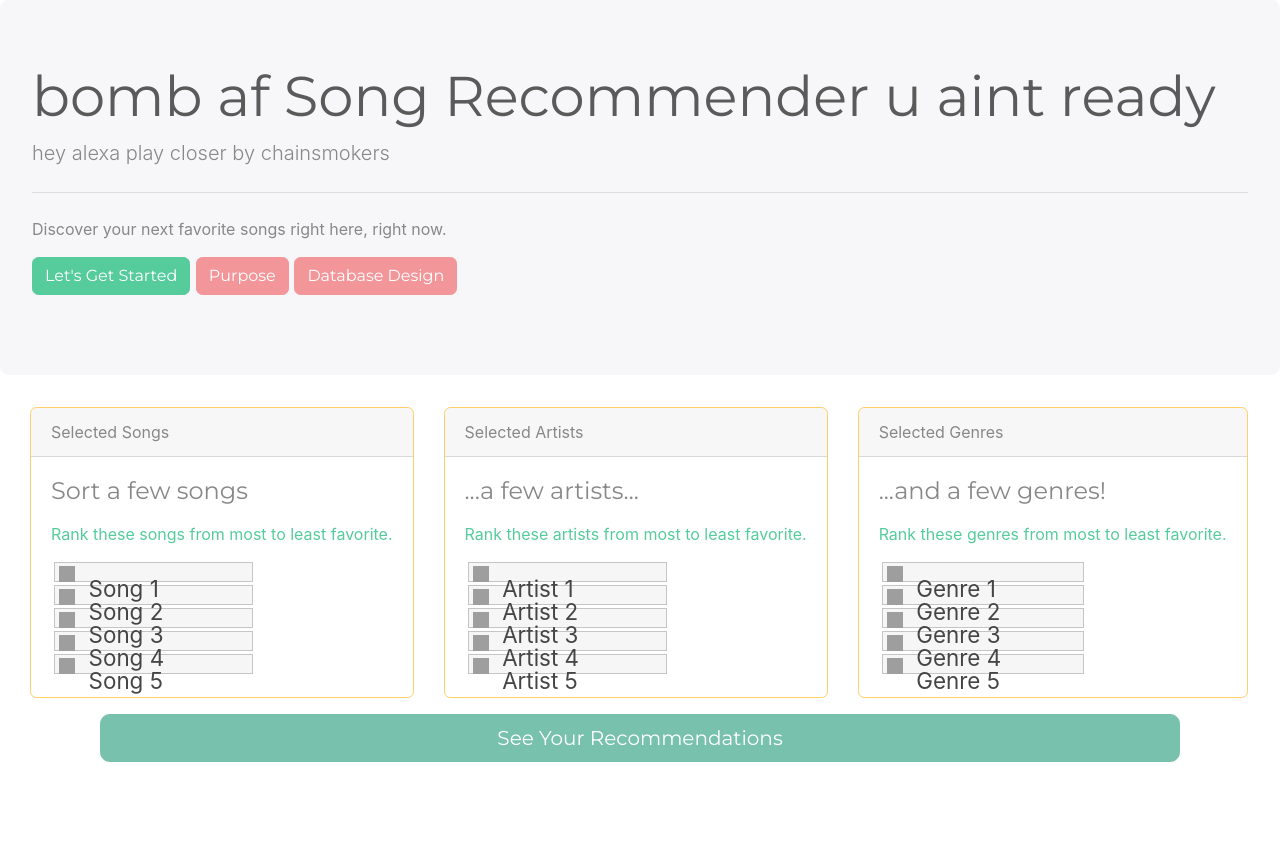
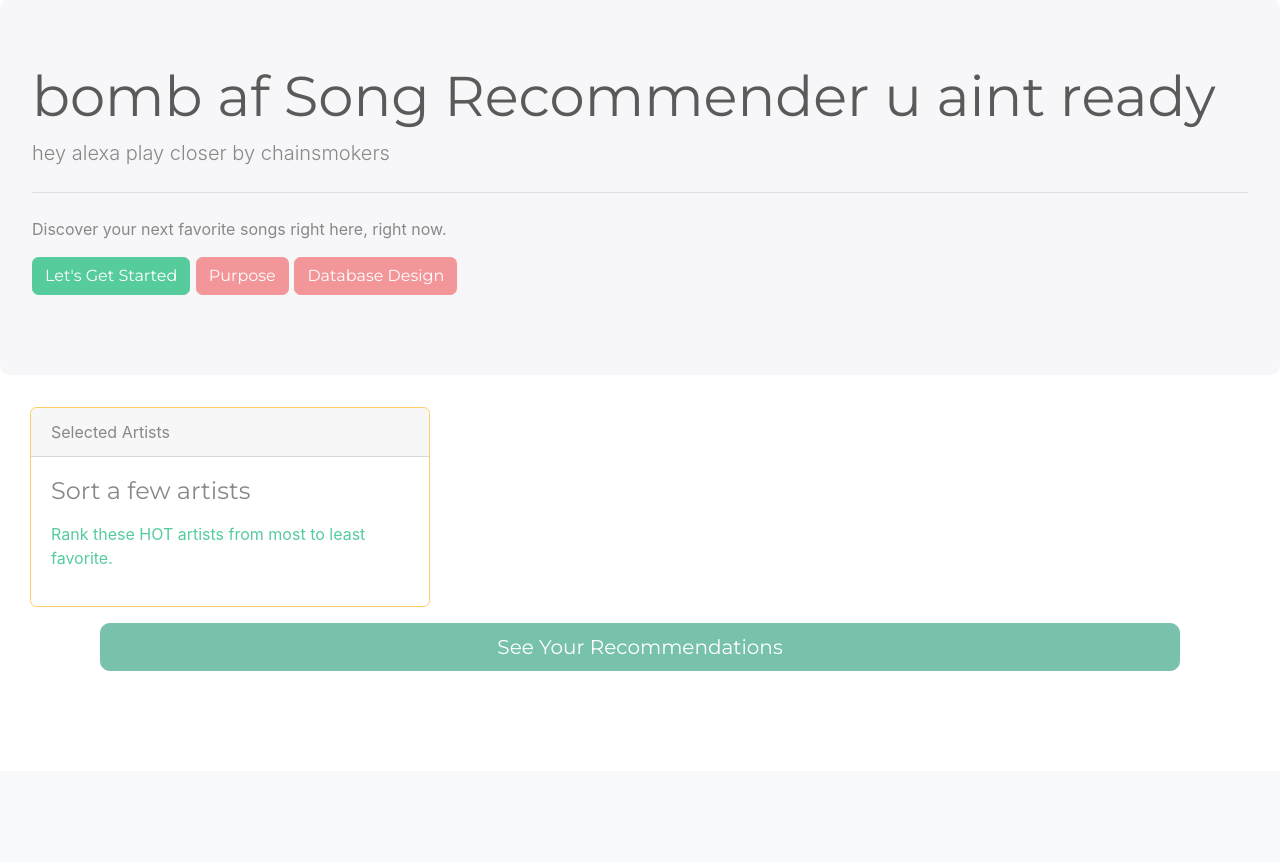
Before and after one commit to isabella-teng/CS437FinalProject, a Flask app: page / in a window 1280 px wide. Shown: the part 57-919 px from the top of the page. After the commit the page ends 728 px from the top, so only its background shows below. Run offline with Flask 2, Linux system fonts and the light colour scheme; data comes from the database, SQL or seed files in the repository; some libraries are stand-ins or nearby versions; grey boxes are pictures that could not be loaded.

Commit message:
get random artists, keep the rankings

```diff
--- a/app.py
+++ b/app.py
@@ -23,10 +23,10 @@
 @app.route('/')
 def index():
 	# Example of how to query in the database, delete later
-	# for artist in query_db('SELECT * from artist'):
+	# for artist in query_db('SELECT * from artist') :
 		# print("the artists are:", artist[1])
-	return render_template('index.html')
-
+        table_data = query_db('SELECT * from artist')
+        return render_template('index.html', data=table_data) #TODO: we only want hottest 100
 
 @app.route('/hello')
 def hello():
--- a/templates/index.html
+++ b/templates/index.html
@@ -84,24 +84,19 @@
     <a id="sortings">
       <div style="padding-left: 30px; float:left;">
         <div class="card border-warning mb-3" style="max-width: 25rem;">
-          <div class="card-header">Selected Songs</div>
+          <div class="card-header">Selected Artists</div>
           <div class="card-body">
-            <h4 class="card-title">Sort a few songs</h4>
+            <h4 class="card-title">Sort a few artists</h4>
             <p class="card-text">
-              <p class="text-success"> Rank these songs from most to least favorite.</p>
+              <p class="text-success"> Rank these HOT artists from most to least favorite.</p>
             </p>
-            <ul id="sortable">
-              <li id="artist1" class="ui-state-default"><span class="ui-icon ui-icon-arrowthick-2-n-s"></span>Song 1</li>
-              <li id="artist2" class="ui-state-default"><span class="ui-icon ui-icon-arrowthick-2-n-s"></span>Song 2</li>
-              <li id="artist3" class="ui-state-default"><span class="ui-icon ui-icon-arrowthick-2-n-s"></span>Song 3</li>
-              <li id="artist4" class="ui-state-default"><span class="ui-icon ui-icon-arrowthick-2-n-s"></span>Song 4</li>
-              <li id="artist5" class="ui-state-default"><span class="ui-icon ui-icon-arrowthick-2-n-s"></span>Song 5</li>
+            <ul id="sortable" class="artistsList">
             </ul>
           </div>
         </div>
        </div>
       </div>
-      <div style="padding-left: 30px; float:left;">
+      <!-- <div style="padding-left: 30px; float:left;">
         <div class="card border-warning mb-3" style="max-width: 25rem;">
           <div class="card-header">Selected Artists</div>
           <div class="card-body">
@@ -118,9 +113,9 @@
             </ul>
           </div>
         </div>
-       </div>
+       </div> -->
       </div>
-      <div style="padding-left: 30px; float:left;">
+      <!-- <div style="padding-left: 30px; float:left;">
         <div class="card border-warning mb-3" style="max-width: 25rem;">
           <div class="card-header">Selected Genres</div>
           <div class="card-body">
@@ -137,7 +132,7 @@
             </ul>
           </div>
         </div>
-       </div>
+       </div> -->
       </div>
       <div>
     <div style="align-items: center; padding: 100px;">
@@ -146,6 +141,21 @@
   </a>
   <!-- scripts -->
   <script>
+
+    $(document).ready(function(){
+      var fiveArtists = getRandomArtists();
+      for (var i = 0; i < 5; i++) {
+        $(".artistsList").append('<li id=' + fiveArtists[i] + ' class="ui-state-default"><span class="ui-icon ui-icon-arrowthick-2-n-s"></span>' + fiveArtists[i] + '</li>');
+      }
+    });
+
+    function getRandomNumber() {
+      var minNumber = 0; // The minimum number you want
+      var maxNumber = 100; // The maximum number you want
+      var randomNumber = Math.floor(Math.random() * (maxNumber + 1) + minNumber); // Generates random number
+      return randomNumber;
+    }
+
     function getRankings() {
       var sortedIDs = $( "#sortable" ).sortable( "toArray" );
       for (var i = 1; i <= sortedIDs.length; i++) { //TODO: send data to backend, fetch the recommended songs
@@ -155,6 +165,15 @@
     function addfunc(){
       document.getElementById("submitButton").onclick = getRankings;
     }
+
+    function getRandomArtists() {
+      var artists = {{ data | tojson }};
+      var fiveRandom = [];
+      for (var i = 0; i < 5; i++) {
+        fiveRandom.push(artists[getRandomNumber()][1]);
+      }
+      return fiveRandom;
+    }
   </script>
 
   <!-- Bootstrap core JavaScript -->
```
